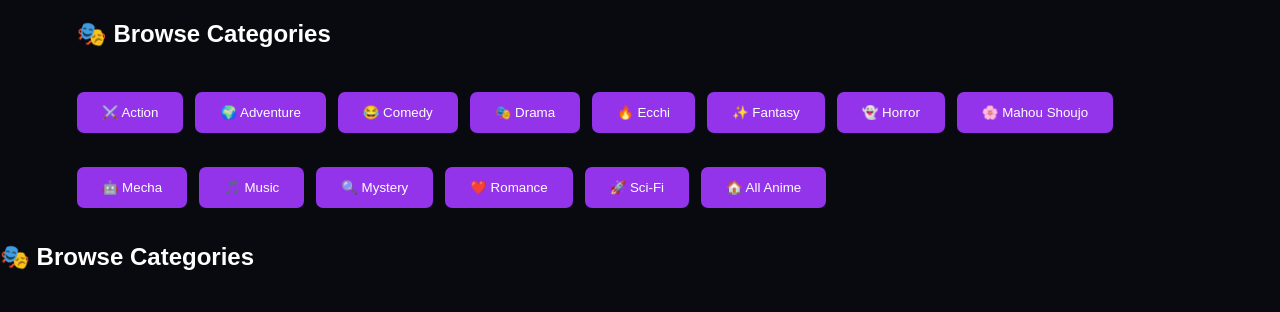
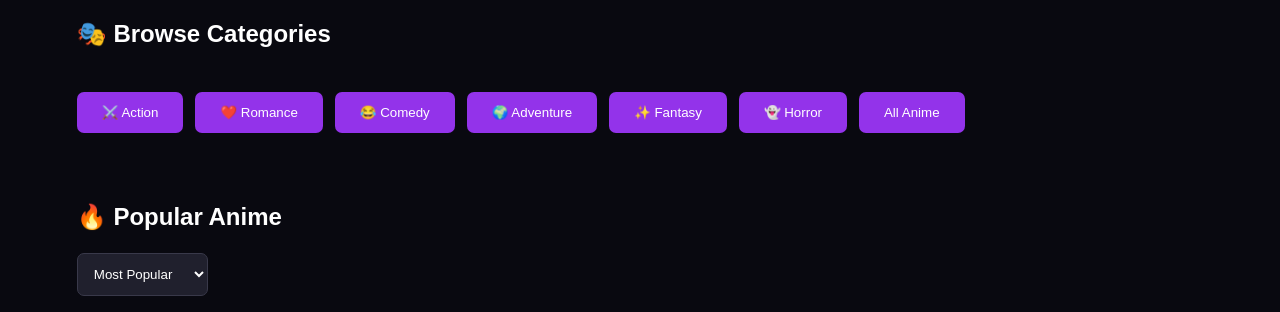
Before and after one commit to kawakibty-arch/aniverse, a plain HTML site: page index.html in a window 1280 px wide. Shown: the part 480-792 px from the top of the page. Drawn offline with nearby package versions, Linux system fonts and the light colour scheme; no server answers.

Commit message:
Remove duplicate category buttons from index.html

```diff
--- a/index.html
+++ b/index.html
@@ -66,40 +66,7 @@ footer{text-align:center;padding:30px;color:#888;background:#10101a}
 
 
 <section id="categories">
-  <h2>🎭 Browse Categories</h2>
 
-  <div style="display:flex;gap:12px;flex-wrap:wrap">
-
-    <button class="btn" onclick="fetchAnime(null,'Action')">⚔️ Action</button>
-
-    <button class="btn" onclick="fetchAnime(null,'Adventure')">🌍 Adventure</button>
-
-    <button class="btn" onclick="fetchAnime(null,'Comedy')">😂 Comedy</button>
-
-    <button class="btn" onclick="fetchAnime(null,'Drama')">🎭 Drama</button>
-
-    <button class="btn" onclick="fetchAnime(null,'Ecchi')">🔥 Ecchi</button>
-
-    <button class="btn" onclick="fetchAnime(null,'Fantasy')">✨ Fantasy</button>
-
-    <button class="btn" onclick="fetchAnime(null,'Horror')">👻 Horror</button>
-
-    <button class="btn" onclick="fetchAnime(null,'Mahou Shoujo')">🌸 Mahou Shoujo</button>
-
-    <button class="btn" onclick="fetchAnime(null,'Mecha')">🤖 Mecha</button>
-
-    <button class="btn" onclick="fetchAnime(null,'Music')">🎵 Music</button>
-
-    <button class="btn" onclick="fetchAnime(null,'Mystery')">🔍 Mystery</button>
-
-    <button class="btn" onclick="fetchAnime(null,'Romance')">❤️ Romance</button>
-
-    <button class="btn" onclick="fetchAnime(null,'Sci-Fi')">🚀 Sci-Fi</button>
-
-    <button class="btn" onclick="fetchAnime()">🏠 All Anime</button>
-
-  </div>
-</section>
 
   <h2>🎭 Browse Categories</h2>
   <div style="display:flex;gap:12px;flex-wrap:wrap">
```
